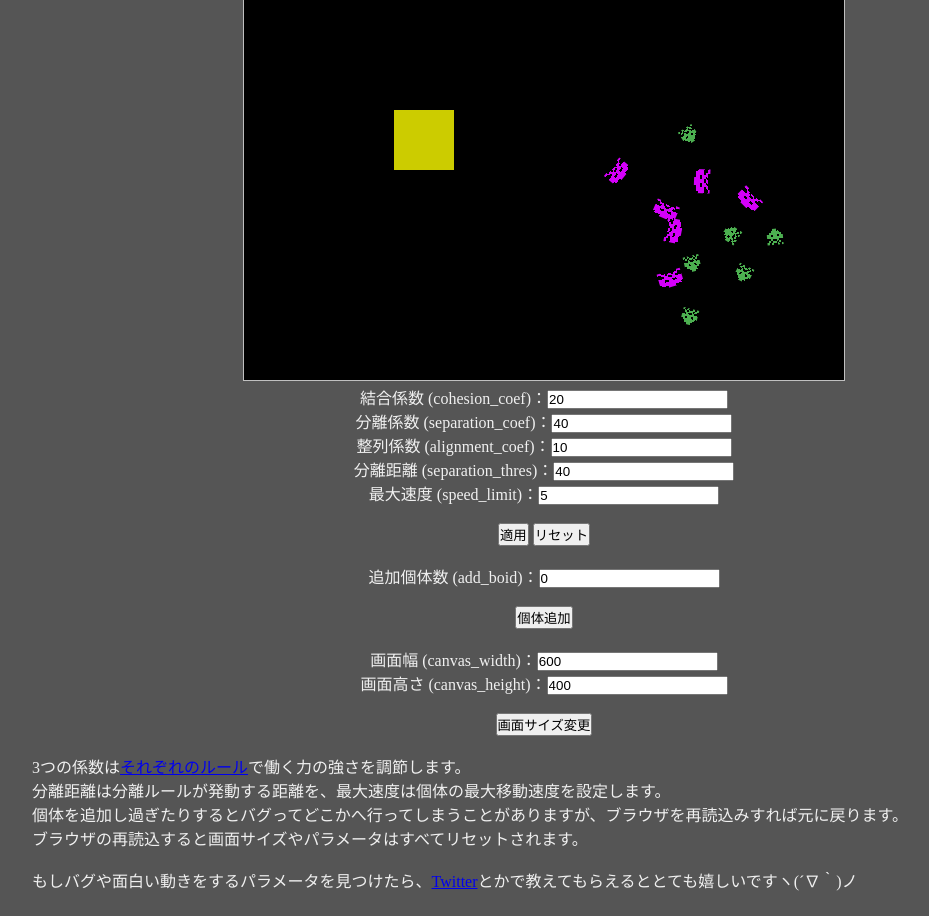
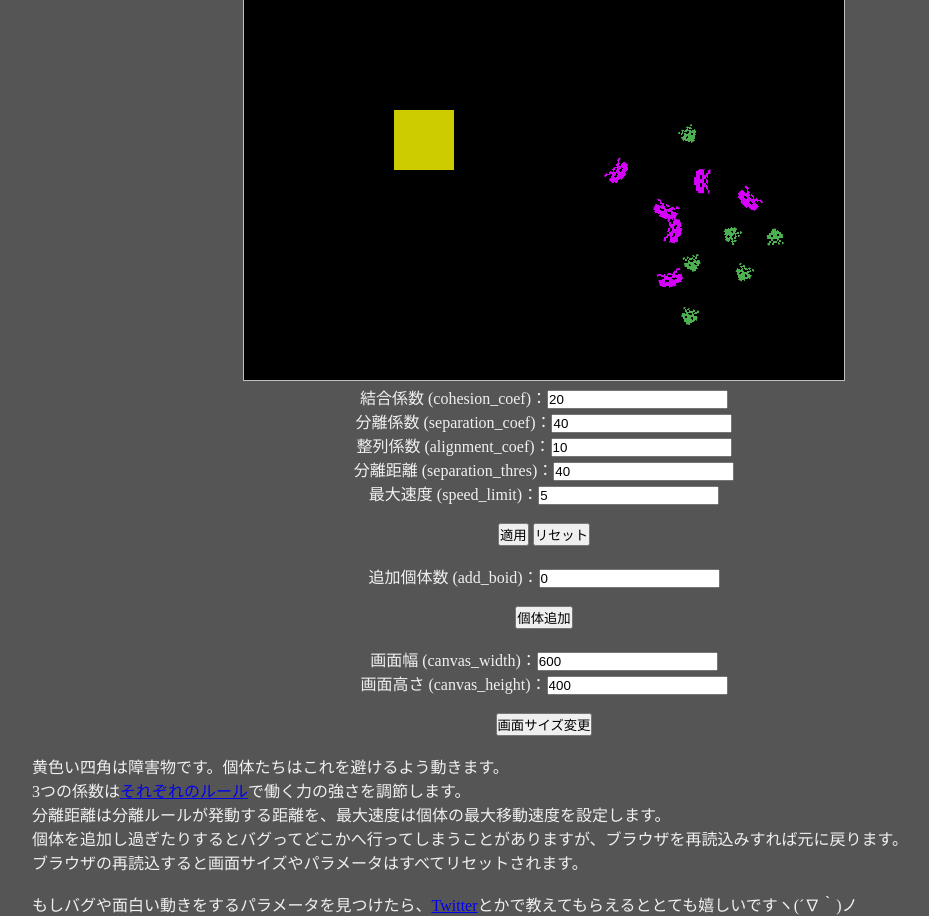
Before and after one commit to furbler/flock-ts, a plain HTML site: page index.html in a window 1280 px wide. Shown: the part 58-974 px from the top of the page, without its empty margins (96-1025 px from the left). Before the commit the page ends 950 px from the top, so only its background shows below. Drawn offline with Linux system fonts and the light colour scheme.

Commit message:
htmlに障害物の説明を追加

```diff
--- a/index.html
+++ b/index.html
@@ -28,6 +28,7 @@
             画面高さ (canvas_height)：<input type="number" id="canvas_height"><br><br>
             <input type="button" id="change_size" value="画面サイズ変更"> <br><br>
         </form>
+        <p>黄色い四角は障害物です。個体たちはこれを避けるよう動きます。</p>
         <p>3つの係数は<a href="https://qiita.com/odanny/items/e0c0a00e13c2b4839cec" >それぞれのルール</a>で働く力の強さを調節します。</p>
         <p>分離距離は分離ルールが発動する距離を、最大速度は個体の最大移動速度を設定します。
 
```
